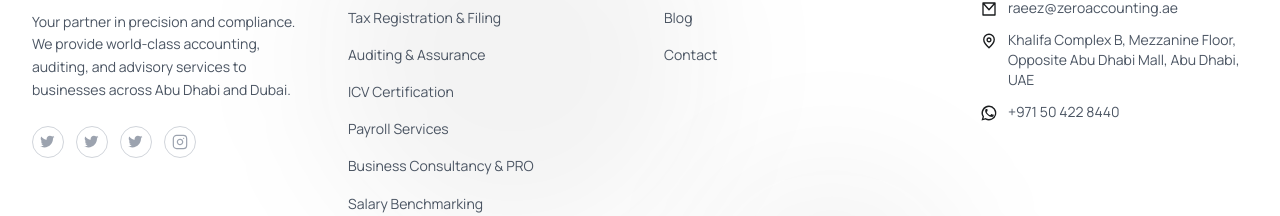
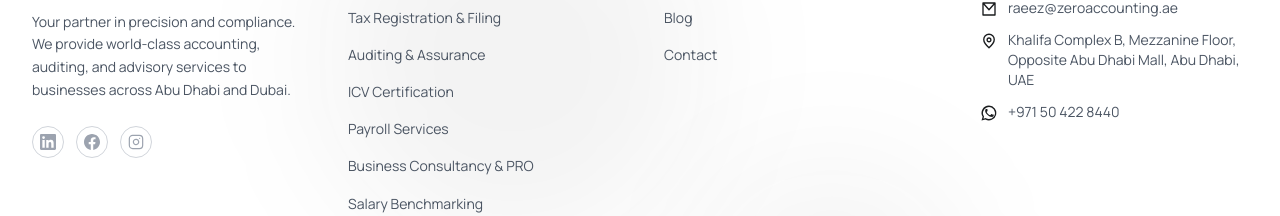
Before and after one commit to Fahis7/Zeroaccount, a React (Vite) app: page / in a window 1280 px wide. Shown: the part 5428-5644 px from the top of the page. Built offline with nearby package versions, Linux system fonts and the light colour scheme.

Commit message:
Replace mock testimonials with real Google reviews, add sliding carousel

```diff
--- a/src/components/Footer.jsx
+++ b/src/components/Footer.jsx
@@ -39,18 +39,30 @@
               {t("footer.description")}
             </p>
             <div className="mt-6 flex gap-3">
-              {["linkedin", "twitter", "facebook"].map((social) => (
+              {/* LinkedIn */}
               <a
-                  key={social}
-                  href="#"
+                href="https://www.linkedin.com/in/zero-accounting-4742bb326/"
+                target="_blank"
+                rel="noopener noreferrer"
                 className="inline-flex h-8 w-8 items-center justify-center rounded-full border border-gray-300 text-gray-400 transition-all duration-300 hover:border-accent/50 hover:bg-accent/10 hover:text-accent dark:border-white/10 dark:text-white/40 dark:hover:border-accent/50 dark:hover:bg-accent/10 dark:hover:text-accent"
               >
-                  <span className="sr-only">{social}</span>
+                <span className="sr-only">LinkedIn</span>
                 <svg className="h-4 w-4" fill="currentColor" viewBox="0 0 24 24">
-                    <path d="M22 4.2C21.1 4.7 20.2 5 19.3 5.2C20.2 4.6 20.9 3.8 21.2 2.8C20.3 3.3 19.3 3.7 18.3 3.9C17.4 3 16.1 2.5 14.8 2.5C12.1 2.5 9.9 4.7 9.9 7.4C9.9 7.9 10 8.3 10.1 8.7C6.9 8.5 3.9 6.5 1.9 3.6C1.4 4.5 1.1 5.5 1.1 6.6C1.1 8.6 2.1 10.4 3.6 11.5C2.8 11.5 2.1 11.3 1.5 10.9C1.5 12.5 2.7 13.9 4.3 14.3C3.9 14.4 3.4 14.5 2.9 14.5C2.5 14.5 2.2 14.4 1.9 14.3C2.5 15.8 4 16.9 5.8 17C4.6 18 3.1 18.6 1.5 18.6C1 18.6 0.5 18.5 0 18.4C1.9 19.5 4.1 20.1 6.4 20.1C14.8 20.1 19.5 13.2 19.5 7.2C19.5 7 19.5 6.8 19.5 6.6C20.4 5.9 21.2 5.1 22 4.2Z" />
+                  <path d="M20.447 20.452h-3.554v-5.569c0-1.328-.027-3.037-1.852-3.037-1.853 0-2.136 1.445-2.136 2.939v5.667H9.351V9h3.414v1.561h.046c.477-.9 1.637-1.85 3.37-1.85 3.601 0 4.267 2.37 4.267 5.455v6.286zM5.337 7.433a2.062 2.062 0 01-2.063-2.065 2.064 2.064 0 112.063 2.065zm1.782 13.019H3.555V9h3.564v11.452zM22.225 0H1.771C.792 0 0 .774 0 1.729v20.542C0 23.227.792 24 1.771 24h20.451C23.2 24 24 23.227 24 22.271V1.729C24 .774 23.2 0 22.222 0h.003z" />
                 </svg>
               </a>
-              ))}
+              {/* Facebook */}
+              <a
+                href="https://www.facebook.com/zeroaccounting"
+                target="_blank"
+                rel="noopener noreferrer"
+                className="inline-flex h-8 w-8 items-center justify-center rounded-full border border-gray-300 text-gray-400 transition-all duration-300 hover:border-accent/50 hover:bg-accent/10 hover:text-accent dark:border-white/10 dark:text-white/40 dark:hover:border-accent/50 dark:hover:bg-accent/10 dark:hover:text-accent"
+              >
+                <span className="sr-only">Facebook</span>
+                <svg className="h-4 w-4" fill="currentColor" viewBox="0 0 24 24">
+                  <path d="M24 12.073c0-6.627-5.373-12-12-12s-12 5.373-12 12c0 5.99 4.388 10.954 10.125 11.854v-8.385H7.078v-3.47h3.047V9.43c0-3.007 1.792-4.669 4.533-4.669 1.312 0 2.686.235 2.686.235v2.953H15.83c-1.491 0-1.956.925-1.956 1.874v2.25h3.328l-.532 3.47h-2.796v8.385C19.612 23.027 24 18.062 24 12.073z" />
+                </svg>
+              </a>
               <a
                 href="https://www.instagram.com/zero_accounting?utm_source=qr&igsi=czhucHdzaXdjMXRz"
                 target="_blank"
```
Lines whose indentation alone changed are shown as unchanged.
